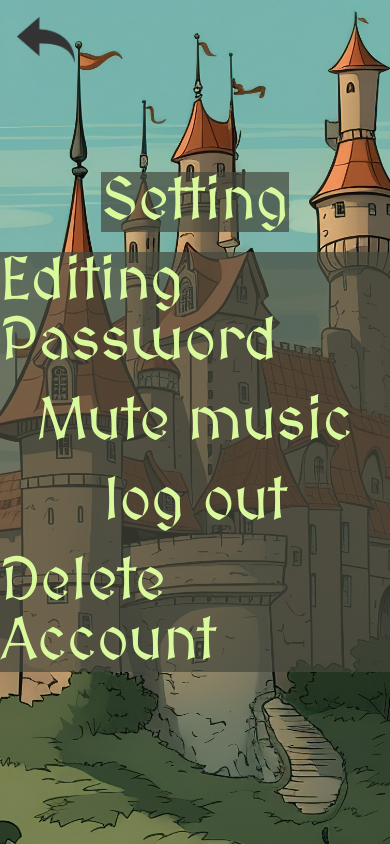
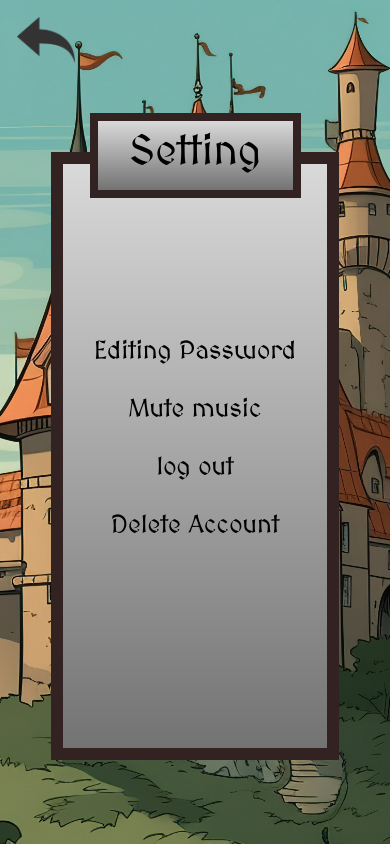
Before and after one commit to SleepyLe0/PROJECT2-SEC-1-VueView, a Vue app: page /setting in a window 390 px wide. Built offline with nearby package versions, Linux system fonts and the light colour scheme.

Commit message:
setting responsive

```diff
--- a/src/components/pages/Setting.vue
+++ b/src/components/pages/Setting.vue
@@ -27,18 +27,22 @@ const confirmDelete = async () => {
 </script>
 
 <template>
-  <BackButton path="Home"/>
-  <div v-if="settingPage === 'setting'" class="flex flex-col justify-center items-center w-screen h-screen gap-5">
-    <div class="text-black text-6xl bg-[#45483D] bg-opacity-70">
-      <p class="text-lime-200">Setting</p>
+    <div v-if="settingPage === 'setting'" class="px-[6vh]">
+      <BackButton path="Home"/>
+      <div class="flex justify-center relative top-[18vh] h-[72vh] border-[1.5vh] lg:border-[2vh] border-[#332222] bg-gradient-to-b from-[#D9D9D9] to-[#737373]">
+        <div class="absolute top-[-6vh] w-[25vh] lg:w-[50vh] h-[10vh] border-[#332222] border-[1vh] bg-gradient-to-b from-[#D9D9D9] to-[#737373]">
+          <h1 class="text-center text-[5vh] lg:text-[6vh] text-black">
+            Setting
+          </h1>
+        </div>
+        <div class="flex flex-col items-center justify-center absolute top-[20vh] text-[3vh] gap-5 text-black sm:text-[5vh]">
+          <p @click="settingPage = 'edit'" class=" hover:text-lime-200">Editing Password</p>
+          <p class=" hover:text-lime-200">Mute music</p>
+          <p @click="settingPage = 'confirmLogout'"  class=" hover:text-lime-200">log out</p>
+          <p @click="settingPage = 'confirmDelete'" class=" hover:text-lime-200">Delete Account</p>
+        </div>
+      </div>
     </div>
-    <div class="flex flex-col justify-center items-center text-black text-6xl bg-[#45483D] bg-opacity-70 gap-5">
-      <p @click="settingPage = 'edit'" class="text-lime-200 hover:text-black">Editing Password</p>
-      <p class="text-lime-200 hover:text-black">Mute music</p>
-      <p @click="settingPage = 'confirmLogout'"  class="text-lime-200 hover:text-black">log out</p>
-      <p @click="settingPage = 'confirmDelete'" class="text-lime-200 hover:text-black">Delete Account</p>
-    </div>
-  </div>
 
   <div v-else-if="settingPage=== 'confirmDelete'" class="flex flex-col w-full h-full justify-center items-center bg-[#45483D] bg-opacity-70 gap-5">
     <p class="text-white text-2xl mb-4">Delete Account</p>
@@ -63,7 +67,7 @@ const confirmDelete = async () => {
       Cancel</button>
   </div>
 
-  <EditingAccount @cancel="settingPage = 'setting'"/>
+  <EditingAccount v-else @cancel="settingPage = 'setting'"/>
 </template>
 
 
--- a/src/components/setting/EditingAccount.vue
+++ b/src/components/setting/EditingAccount.vue
@@ -25,7 +25,7 @@ const updatePassword = async () => {
 </script>
 
 <template>
-  <div class="w-full h-full flex justify-center items-center bg-[#45483D] bg-opacity-70">
+  <div class="min-h-screen flex justify-center items-center bg-[#45483D] bg-opacity-70">
     <div class="max-w-md w-full mx-auto p-8 bg-slate-500 rounded-lg shadow-lg">
       <h2 class="text-3xl font-bold text-white mb-8">Change Password</h2>
       <div class="flex flex-col gap-4">
@@ -46,6 +46,7 @@ const updatePassword = async () => {
   </div>
 </template>
 
+
 <style scoped>
 
 </style>
```
